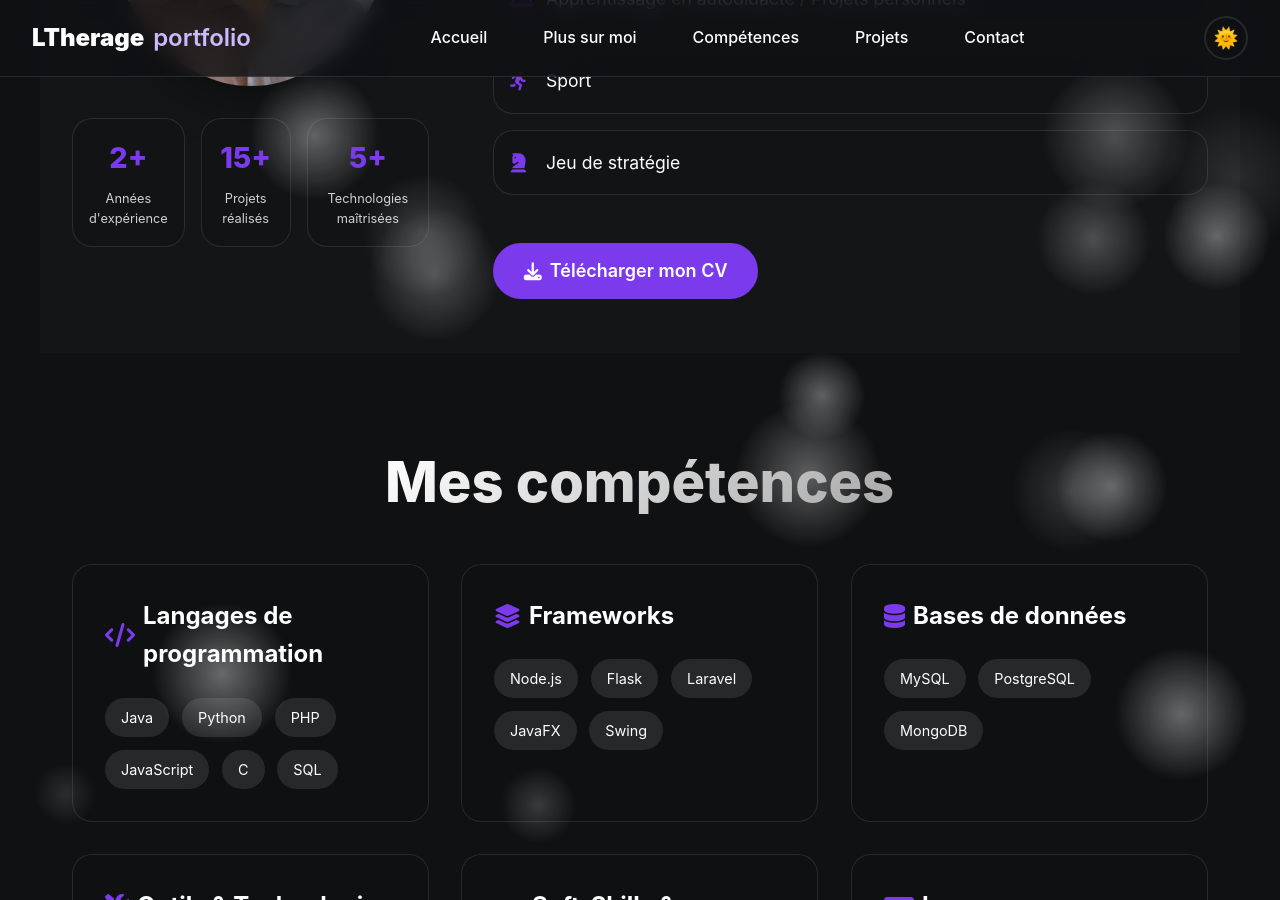
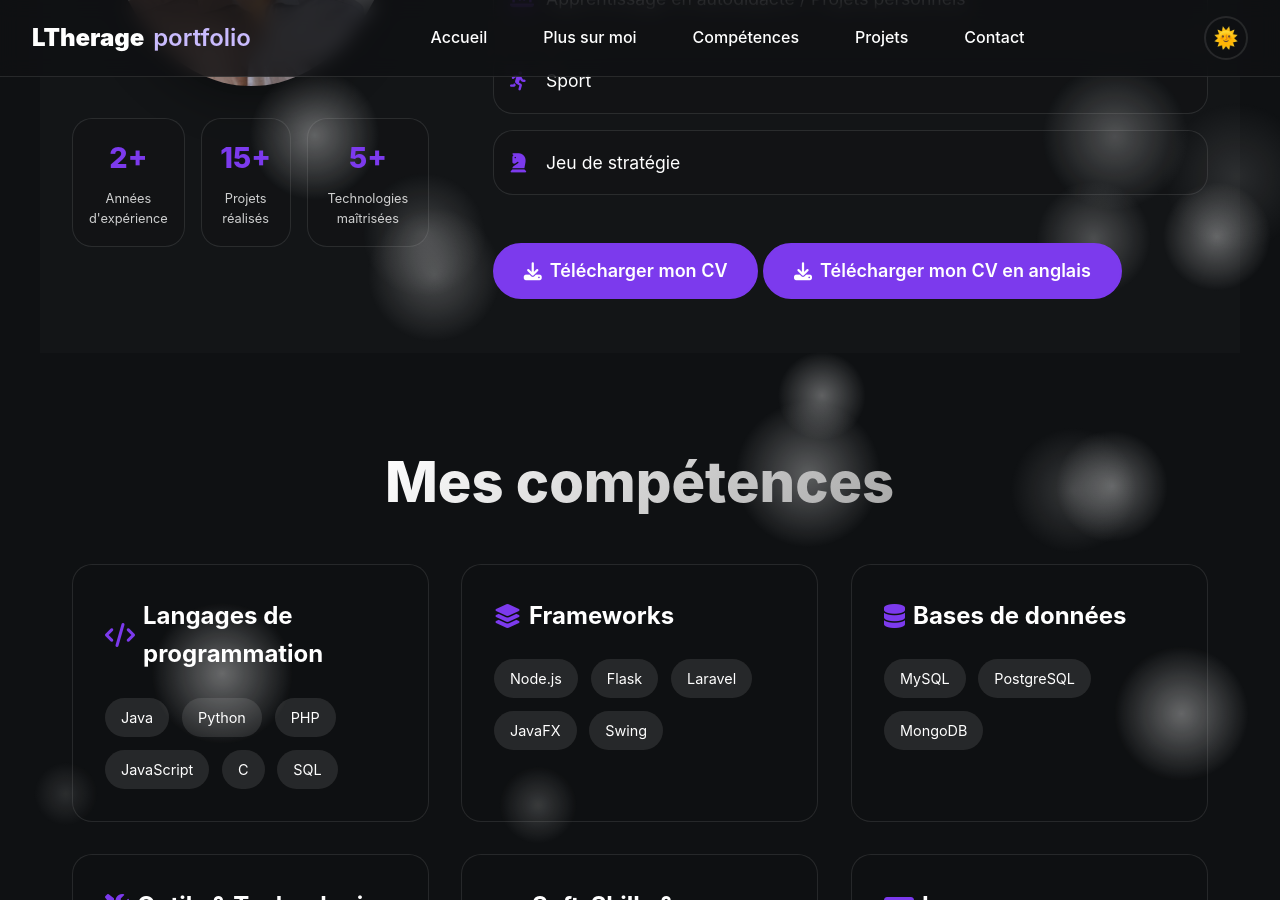
Before and after one commit to LTherage/Portfolio, a Jekyll site: the page built from portfolio.md, in a window 1280 px wide and 900 px high, scrolled down 1447 px. Built offline with Jekyll 4.4.1, drawn with Linux system fonts in a browser that asks for light colours.

Commit message:
Ajout du CV en anglais

```diff
--- a/_layouts/portfolio.html
+++ b/_layouts/portfolio.html
@@ -990,6 +990,10 @@
                 <i class="fas fa-download"></i>
                 Télécharger mon CV
             </a>
+            <a href="{{ '/assets/CVAnglais.pdf' | relative_url }}" class="cta" id="download-cv-anglais">
+                <i class="fas fa-download"></i>
+                Télécharger mon CV en anglais
+            </a>
         </div>
     </div>
 </section>
```
Also changed, not shown: 4 other files.
